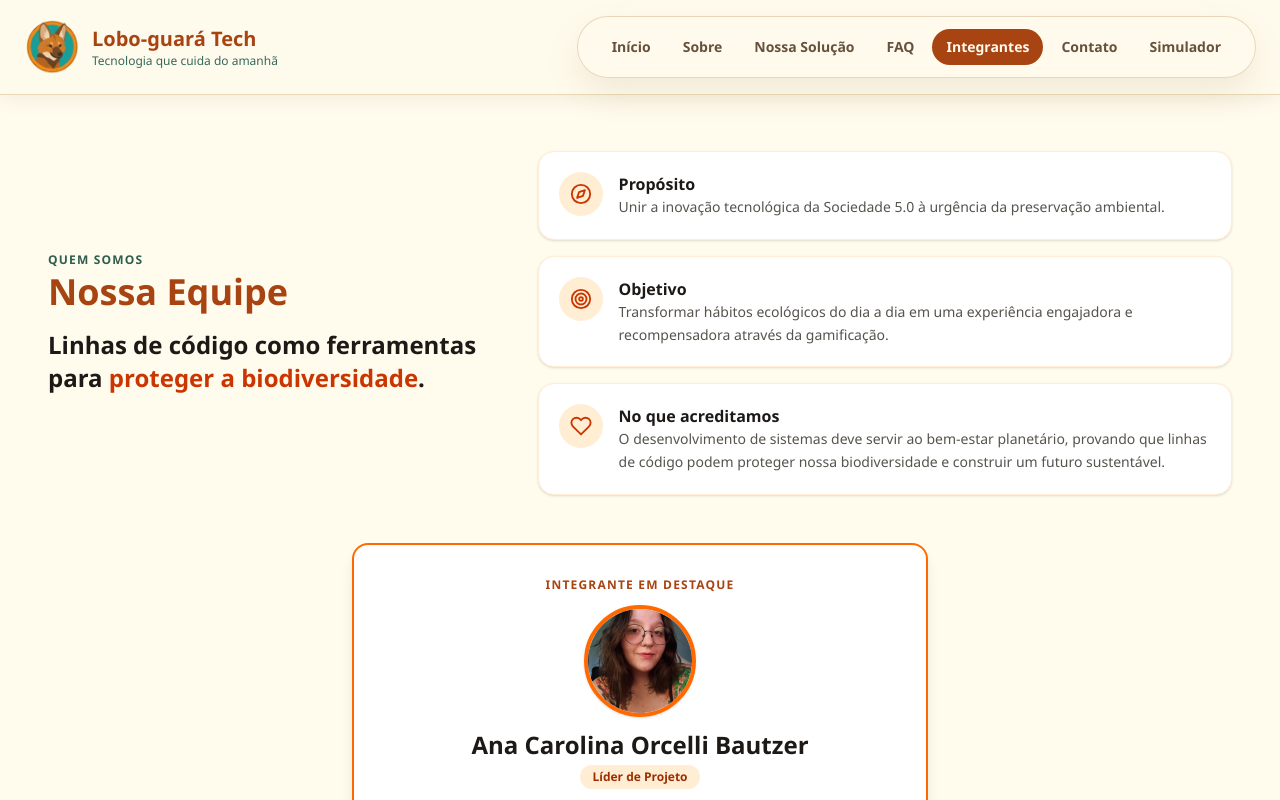
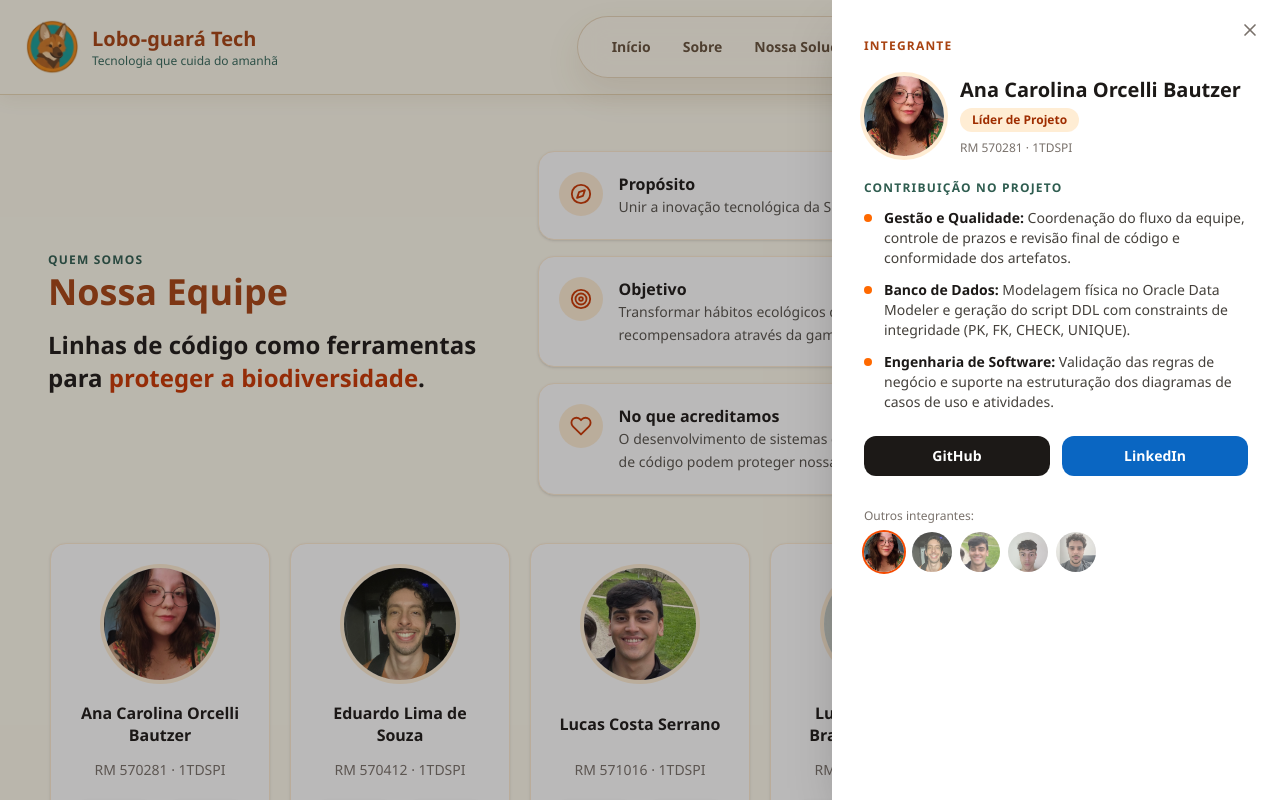
Before and after one commit to Challenger-2026/front-3.0, a React (Vite) app: page /integrantes/570281 in a window 1280 px wide. Shown: the top 800 px of the page. Built offline with nearby package versions, Linux system fonts and the light colour scheme; no server answers.

Commit message:
feat: integrantes – informações em painel lateral

```diff
--- a/src/App.tsx
+++ b/src/App.tsx
@@ -1,4 +1,4 @@
-import { useEffect } from 'react';
+import { useEffect, useRef } from 'react';
 import { useLocation, Outlet } from 'react-router-dom';
 import Header from './components/Header';
 import Footer from './components/Footer';
@@ -8,9 +8,15 @@
 export default function App() {
   const location = useLocation();
   const nomeProjeto = 'Lobo-guará Tech';
+  const caminhoAnterior = useRef(location.pathname);
 
   useEffect(() => {
-    window.scrollTo(0, 0);
+    const entreIntegrantes =
+      caminhoAnterior.current.startsWith('/integrantes') &&
+      location.pathname.startsWith('/integrantes');
+    caminhoAnterior.current = location.pathname;
+
+    if (!entreIntegrantes) window.scrollTo(0, 0);
 
     let titulo = 'Lobo-guará Tech';
     if (location.pathname === '/sobre') titulo = 'Sobre Nós | Lobo-guará Tech';
--- a/src/components/CardIntegrante.tsx
+++ b/src/components/CardIntegrante.tsx
@@ -38,14 +38,9 @@
           {nome}
         </h2>
 
-        <div className="bg-stone-50 rounded-xl py-2 px-4 w-full mb-6 border border-stone-100 space-y-1 text-xs sm:text-sm text-stone-600">
-          <p className="text-xs sm:text-sm text-stone-500 mb-5">
-            RM {rm} &middot; {turma}
-         </p>
-          <p>
-            <strong className="text-stone-800">Turma:</strong> {turma}
-          </p>
-        </div>
+        <p className="text-xs sm:text-sm text-stone-500 mb-5">
+          RM {rm} &middot; {turma}
+        </p>
       </Link>
 
       <div className="grid grid-cols-2 gap-3 w-full mt-auto">
--- a/src/index.css
+++ b/src/index.css
@@ -75,3 +75,22 @@
     color: #D35400 !important;
   }
 }
+
+/* painel lateral dos integrantes */
+@keyframes painelEntrada {
+  from { transform: translateX(100%); }
+  to { transform: translateX(0); }
+}
+
+.animate-painel {
+  animation: painelEntrada 0.25s ease-out;
+}
+
+@keyframes fundoEntrada {
+  from { opacity: 0; }
+  to { opacity: 1; }
+}
+
+.animate-fundo {
+  animation: fundoEntrada 0.2s ease-out;
+}
--- a/src/pages/Integrantes.tsx
+++ b/src/pages/Integrantes.tsx
@@ -1,10 +1,9 @@
 import { useEffect } from 'react';
-import { useParams, useNavigate } from 'react-router-dom';
+import { Link, useParams, useNavigate } from 'react-router-dom';
 import CardIntegrante from '../components/CardIntegrante';
-import Botao from '../components/Botao';
 import type { IntegranteProps } from '../types/types';
 import Reveal from '../components/Reveal';
-import { FiCompass, FiTarget, FiHeart } from 'react-icons/fi';
+import { FiCompass, FiTarget, FiHeart, FiX } from 'react-icons/fi';
 
 import foto1 from '../assets/Pic4.png';
 import foto2 from '../assets/Pic2.png';
@@ -118,6 +117,23 @@
       : 'Integrantes | Lobo-guará Tech';
   }, [selecionado]);
 
+  const painelAberto = Boolean(selecionado);
+
+  function fecharPainel() {
+    navigate('/integrantes');
+  }
+
+  useEffect(() => {
+    if (!painelAberto) return;
+
+    const fecharComEsc = (evento: KeyboardEvent) => {
+      if (evento.key === 'Escape') navigate('/integrantes');
+    };
+
+    window.addEventListener('keydown', fecharComEsc);
+    return () => window.removeEventListener('keydown', fecharComEsc);
+  }, [painelAberto, navigate]);
+
   return (
     <main className="w-full max-w-7xl mx-auto px-4 py-6 text-center overflow-hidden">
       <section className="grid md:grid-cols-5 gap-8 md:gap-10 items-center text-left mb-12">
@@ -153,71 +169,6 @@
         </Reveal>
       )}
 
-      {selecionado && (
-        <Reveal delay={200}>
-          <article className="max-w-xl mx-auto mb-12 p-6 sm:p-8 bg-white border-2 border-orange-500 rounded-2xl shadow-lg flex flex-col items-center transition-all duration-300 animate-fade-in text-center">
-            <span className="text-xs font-bold text-[#a84312] uppercase tracking-widest mb-3">
-              Integrante em Destaque
-            </span>
-
-            <img
-              src={selecionado.foto}
-              alt={`Foto de ${selecionado.nome}`}
-              className="w-28 h-28 rounded-full object-cover border-4 border-orange-500 mb-3 shadow"
-            />
-
-            <h2 className="text-2xl font-bold text-stone-900">{selecionado.nome}</h2>
-
-            <span className="text-xs font-semibold bg-orange-100 text-orange-800 px-3 py-1 rounded-full mt-1 mb-2">
-              {selecionado.funcao || 'Membro do Projeto'}
-            </span>
-
-            <p className="text-stone-500 text-xs sm:text-sm mb-4">
-              <strong className="text-stone-700">RM:</strong> {selecionado.rm} &bull;{' '}
-              <strong className="text-stone-700">Turma:</strong> {selecionado.turma}
-            </p>
-
-            {selecionado.contribuicao && (
-              <div className="bg-stone-50 border border-stone-200 rounded-xl p-4 mb-6 w-full text-stone-700 text-xs sm:text-sm text-left">
-                <strong className="text-stone-900 block mb-2 font-bold">
-                  Contribuição no Projeto:
-                </strong>
-                <ul className="list-disc pl-5 space-y-2">
-                  {selecionado.contribuicao.map((item) => (
-                    <li key={item}>{item}</li>
-                  ))}
-                </ul>
-              </div>
-            )}
-
-            <div className="flex items-center justify-center gap-3 w-full mb-6">
-              <a
-                href={selecionado.github}
-                target="_blank"
-                rel="noopener noreferrer"
-                aria-label={`GitHub de ${selecionado.nome}`}
-                className={`${efeitoOnda} flex-1 py-2.5 px-4 rounded-xl bg-stone-900 hover:bg-black text-white text-xs font-semibold transition-colors duration-200`}
-              >
-                GitHub
-              </a>
-              <a
-                href={selecionado.linkedin}
-                target="_blank"
-                rel="noopener noreferrer"
-                aria-label={`LinkedIn de ${selecionado.nome}`}
-                className={`${efeitoOnda} flex-1 py-2.5 px-4 rounded-xl bg-[#0A66C2] hover:bg-[#084e96] text-white text-xs font-semibold transition-colors duration-200`}
-              >
-                LinkedIn
-              </a>
-            </div>
-
-            <Botao acao={() => navigate('/integrantes')} variante="secundario">
-              Limpar Destaque
-            </Botao>
-          </article>
-        </Reveal>
-      )}
-
       <div className="grid grid-cols-1 sm:grid-cols-2 md:grid-cols-3 lg:grid-cols-5 gap-4 justify-items-center items-stretch mt-8">
         {listaIntegrantes.map((integrante, index) => (
           <Reveal key={integrante.rm} delay={300 + index * 100} className="w-full h-full flex justify-center">
@@ -234,6 +185,121 @@
           </Reveal>
         ))}
       </div>
+      {selecionado && (
+        <div className="fixed inset-0 z-[60]">
+          <div
+            onClick={fecharPainel}
+            className="absolute inset-0 bg-stone-900/30 animate-fundo"
+            aria-hidden="true"
+          />
+
+          <aside
+            role="dialog"
+            aria-modal="true"
+            aria-label={`Informações de ${selecionado.nome}`}
+            className="absolute top-0 right-0 h-full w-full max-w-md bg-white shadow-2xl p-6 sm:p-8 overflow-y-auto text-left animate-painel"
+          >
+            <button
+              type="button"
+              onClick={fecharPainel}
+              aria-label="Fechar"
+              className="absolute top-3 right-3 w-9 h-9 rounded-full grid place-items-center text-stone-500 hover:bg-stone-100 transition-colors"
+            >
+              <FiX size={20} aria-hidden="true" />
+            </button>
+
+            <span className="text-xs font-bold text-[#a84312] uppercase tracking-widest">
+              Integrante
+            </span>
+
+            <div className="flex items-center gap-4 mt-5">
+              <img
+                src={selecionado.foto}
+                alt={`Foto de ${selecionado.nome}`}
+                className="w-20 h-20 rounded-full object-cover ring-4 ring-orange-100 shrink-0"
+              />
+              <div>
+                <h2 className="text-xl font-extrabold text-stone-900 leading-snug">{selecionado.nome}</h2>
+                <span className="inline-block text-xs font-semibold bg-orange-100 text-orange-800 px-3 py-1 rounded-full mt-1">
+                  {selecionado.funcao || 'Membro do Projeto'}
+                </span>
+                <p className="text-xs text-stone-500 mt-2">
+                  RM {selecionado.rm} &middot; {selecionado.turma}
+                </p>
+              </div>
+            </div>
+
+            {selecionado.contribuicao && (
+              <div className="mt-6">
+                <h3 className="text-xs font-bold tracking-widest text-[#2F5D50] uppercase mb-3">
+                  Contribuição no projeto
+                </h3>
+                <ul className="space-y-3">
+                  {selecionado.contribuicao.map((item) => {
+                    const [titulo, ...resto] = item.split(': ');
+                    return (
+                      <li key={item} className="flex gap-3">
+                        <span className="mt-1.5 w-2 h-2 rounded-full bg-orange-500 shrink-0" aria-hidden="true" />
+                        <p className="text-sm text-stone-700">
+                          <strong className="text-stone-900">{titulo}:</strong> {resto.join(': ')}
+                        </p>
+                      </li>
+                    );
+                  })}
+                </ul>
+              </div>
+            )}
+
+            <div className="grid grid-cols-2 gap-3 mt-6">
+              <a
+                href={selecionado.github}
+                target="_blank"
+                rel="noopener noreferrer"
+                aria-label={`GitHub de ${selecionado.nome}`}
+                className={`${efeitoOnda} py-2.5 rounded-xl bg-stone-900 hover:bg-black text-white text-sm font-semibold text-center transition-colors duration-200`}
+              >
+                GitHub
+              </a>
+              <a
+                href={selecionado.linkedin}
+                target="_blank"
+                rel="noopener noreferrer"
+                aria-label={`LinkedIn de ${selecionado.nome}`}
+                className={`${efeitoOnda} py-2.5 rounded-xl bg-[#0A66C2] hover:bg-[#084e96] text-white text-sm font-semibold text-center transition-colors duration-200`}
+              >
+                LinkedIn
+              </a>
+            </div>
+
+            <p className="text-xs text-stone-500 mt-8">Outros integrantes:</p>
+            <div className="flex flex-wrap gap-2 mt-2">
+              {listaIntegrantes.map((integrante) => {
+                const ativo = integrante.rm === selecionado.rm;
+                return (
+                  <Link
+                    key={integrante.rm}
+                    to={`/integrantes/${integrante.rm}`}
+                    replace
+                    title={integrante.nome}
+                    aria-label={`Ver ${integrante.nome}`}
+                    aria-current={ativo ? 'true' : undefined}
+                    className={`rounded-full transition ${
+                      ativo ? 'ring-2 ring-orange-600' : 'opacity-70 hover:opacity-100'
+                    }`}
+                  >
+                    <img
+                      src={integrante.foto}
+                      alt=""
+                      className="w-10 h-10 rounded-full object-cover"
+                    />
+                  </Link>
+                );
+              })}
+            </div>
+          </aside>
+        </div>
+      )}
     </main>
+
   );
 }
```
